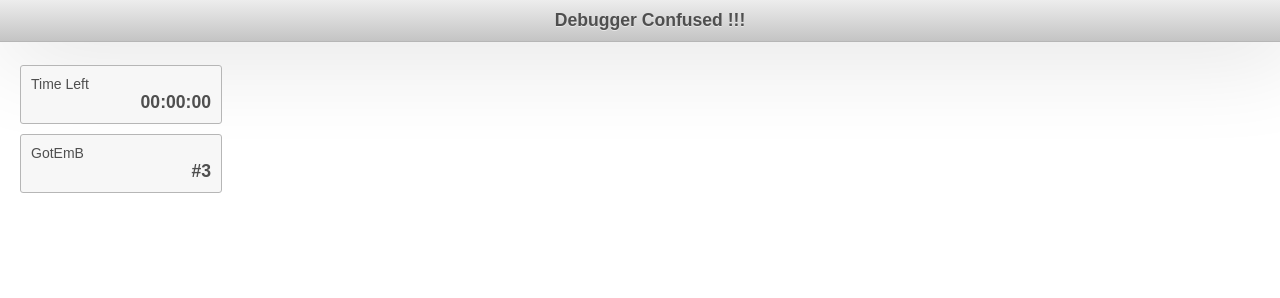
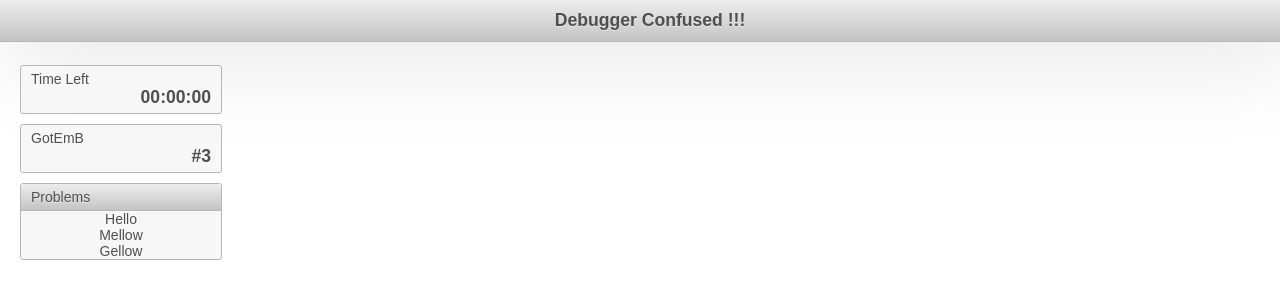
Before and after one commit to GotEmB/DeCon, a plain HTML site: page public/index.html in a window 1280 px wide. Drawn offline with Linux system fonts and the light colour scheme.

Commit message:
Final update for the day.

```diff
--- a/public/css/clientside.css
+++ b/public/css/clientside.css
@@ -44,9 +44,9 @@ div.login-row input
 	left: 20px;
 }
 
-#timeleft-box, #ranking-box
+#timeleft-box, #ranking-box, #problems-box
 {
-	padding: 10px;
+	padding: 5px 10px;
 	width: 180px;
 	background-color: rgb(247, 247, 247);
 	margin-bottom: 10px;
@@ -63,3 +63,27 @@ div.login-row input
 		text-align: right;
 		font-weight: bold;
 	}
+
+#problems-box
+{
+	padding: 0;
+	width: 200px;
+	font-size: 14px;
+}
+
+	#problems-box div.ui-widget-header
+	{
+		border-width: 0;
+		border-bottom-width: 1px;
+		border-top-left-radius: 1px;
+		border-top-right-radius: 1px;
+		font-weight: normal;
+		text-shadow: 0 1px 0 rgba(255, 255, 255, 0.5);
+		padding: 5px 10px;
+
+	}
+
+	#problems-contents div.ui-button
+	{
+		width: 100%;
+	}
--- a/public/index.html
+++ b/public/index.html
@@ -29,6 +29,14 @@
 				<div>GotEmB</div>
 				<div>#3</div>
 			</div>
+			<div id="problems-box" class="ui-widget ui-widget-content ui-state-normal ui-corner-top ui-corner-bottom">
+				<div class="ui-widget-header">Problems</div>
+				<div id="problems-contents">
+					<div class="ui-button ui-state-normal">Hello</div>
+					<div class="ui-button ui-state-normal">Mellow</div>
+					<div class="ui-button ui-state-normal">Gellow</div>
+				</div>
+			</div>
 		</div>
 	</body>
 </html>
```
